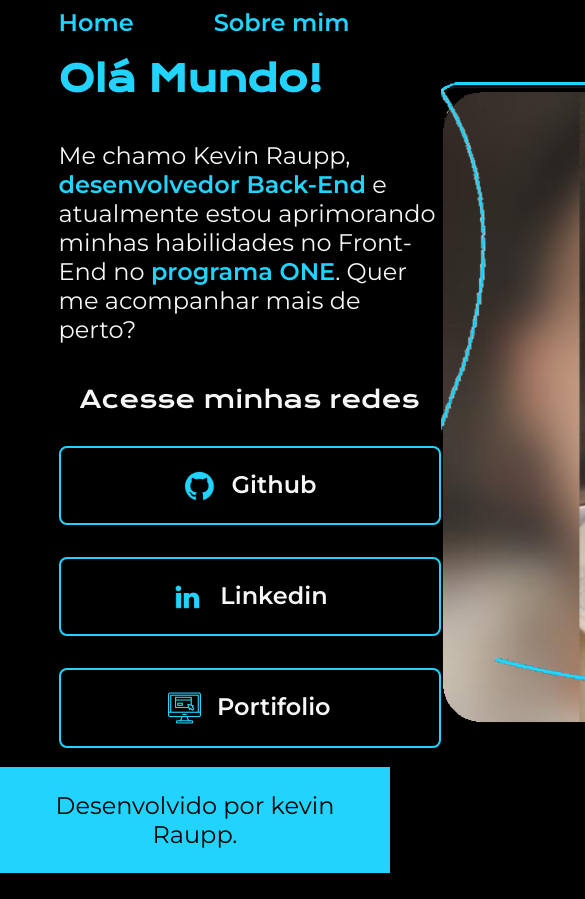
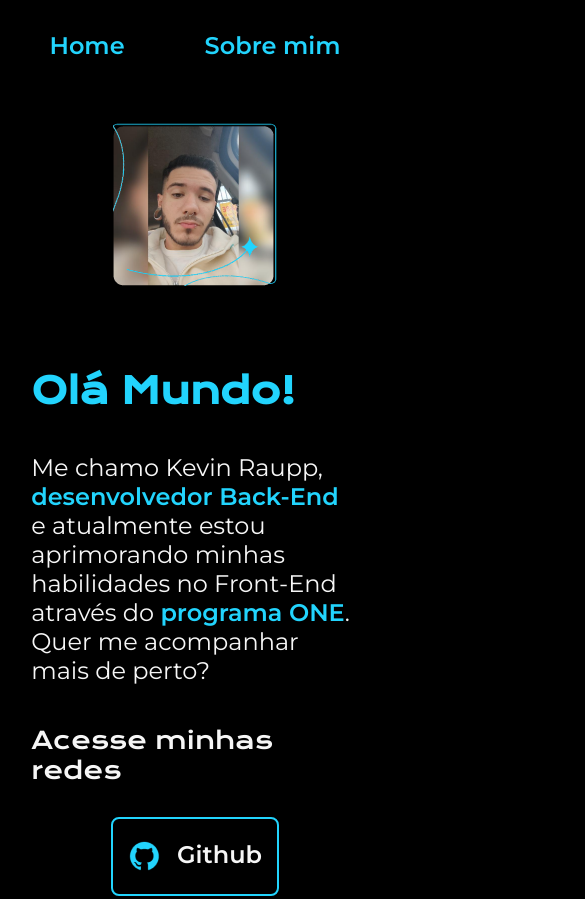
Before and after one commit to oKevinRaupp/Alura-Apresentacao, a plain HTML site: page index.html in a window 390 px wide. Shown: the top 899 px of the page, 585 px wide, since content can reach past the window. Before the commit the page ends 873 px from the top, so only its background shows below. Drawn offline with nearby package versions, Linux system fonts and the light colour scheme.

Commit message:
Projeto finalizado

```diff
--- a/index.html
+++ b/index.html
@@ -18,7 +18,7 @@
         <section class="apresentacao__conteudo">
             <h1 class="apresentacao__conteudo__titulo">Olá Mundo!
             </strong></h1>
-            <p class="apresentacao__conteudo__texto">Me chamo Kevin Raupp, <strong class="apresentacao__conteudo__texto__strong">desenvolvedor Back-End</strong> e atualmente estou aprimorando minhas habilidades no Front-End no <strong class="apresentacao__conteudo__texto__strong">programa ONE</strong>. Quer me acompanhar mais de perto?</p>
+            <p class="apresentacao__conteudo__texto">Me chamo Kevin Raupp, <strong >desenvolvedor Back-End</strong> e atualmente estou aprimorando minhas habilidades no Front-End através do <strong >programa ONE</strong>. Quer me acompanhar mais de perto?</p>
             <div class="apresentacao__links">
                 <h2 class="apresentacao__links__subtitulo">Acesse minhas redes</h2>
                 <a class="apresentacao__links__link" href="https://github.com/oKevinRaupp">
@@ -35,10 +35,10 @@
                 </a>
             </div>
         </section>
-        <img src="./assets/KevinImage.png" alt="Foto Kevin">
+        <img class="apresentacao__imagem" src="./assets/KevinImage.png" alt="Foto Kevin">
     </main>
     <footer class="rodape">
-        <p>Desenvolvido por kevin Raupp.</p>
+        <p>Desenvolvido por <b>Kevin Raupp.</b></p>
     </footer>
 </body>
 </html>
--- a/styles/style.css
+++ b/styles/style.css
@@ -28,7 +28,7 @@ body{
 }
 .cabecalho__menu__link{
     font-family: var(--fonte-secundaria);
-    font-size: 24px;
+    font-size: 1.5rem;
     font-weight: 600;
     color: var(--cor-terciaria);
     text-decoration: none;
@@ -38,16 +38,17 @@ body{
     display: flex;
     align-items: center;
     justify-content: space-between;
+    gap: 82px;
 }
 .apresentacao__conteudo{
-    width: 615px;
+    width: 50%;
     display: flex;
     flex-direction: column;
     gap: 40px;
 }
 
 .apresentacao__conteudo__titulo{
-    font-size: 36px;
+    font-size: 2.25rem;
     font-family: var(--fonte-primaria);
     color: var(--cor-terciaria);
 }
@@ -55,11 +56,11 @@ body{
     color: var(--cor-terciaria);
 }
 .apresentacao__conteudo__texto{
-    font-size: 24px;
+    font-size: 1.5rem;
     font-family: var(--fonte-secundaria);
 }
 
-.apresentacao__conteudo__texto__strong{
+strong{
     font-family: var(--fonte-secundaria);
     color: var(--cor-terciaria);
 }
@@ -74,17 +75,17 @@ body{
 .apresentacao__links__subtitulo{
     font-family: var(--fonte-primaria);
     font-weight: 400;
-    font-size: 24px;
+    font-size: 1.5rem;
 }
 .apresentacao__links__link{
     display: flex;
     justify-content: center;
     gap: 16px;
     border: 2px solid var(--cor-terciaria);
-    width: 378px;
+    width: 50%;
     text-align: center;
     border-radius: 8px;
-    font-size: 24px;
+    font-size: 1.5rem;
     font-weight: 600;
     padding: 21.5px 0;
     text-decoration: none;
@@ -94,12 +95,37 @@ body{
 .apresentacao__links__link:hover{
     background-color: var(--cor-hover);
 }
+
+.apresentacao__imagem{
+    width: 50%;
+}
+
 .rodape{
     color: var(--cor-primaria);
     background-color: var(--cor-terciaria);
     padding: 24px;
     text-align: center;
     font-family: var(--fonte-secundaria);
-    font-size: 24px;
+    font-size: 1.5rem;
     font-weight: 400;
 }
+
+@media (max-width: 1200px){
+
+    .cabecalho{
+        padding: 8%;
+    }
+
+    .cabecalho__menu{
+        justify-content: center;
+    }
+
+    .apresentacao{
+        flex-direction: column-reverse;
+        padding: 8%;
+    }
+
+    .apresentacao__conteudo{
+        width: auto;
+    }
+}
```
Also changed, not shown: about.html (+4 -4 lines).
